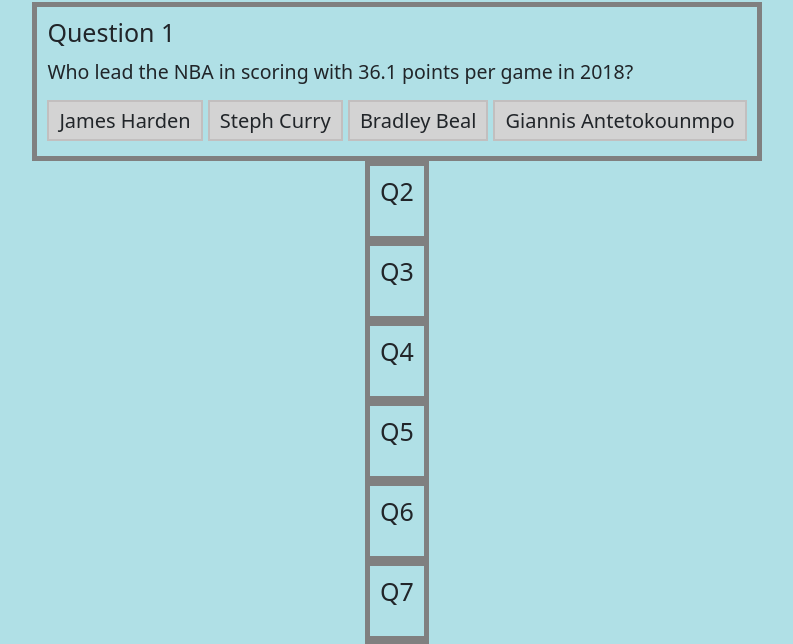
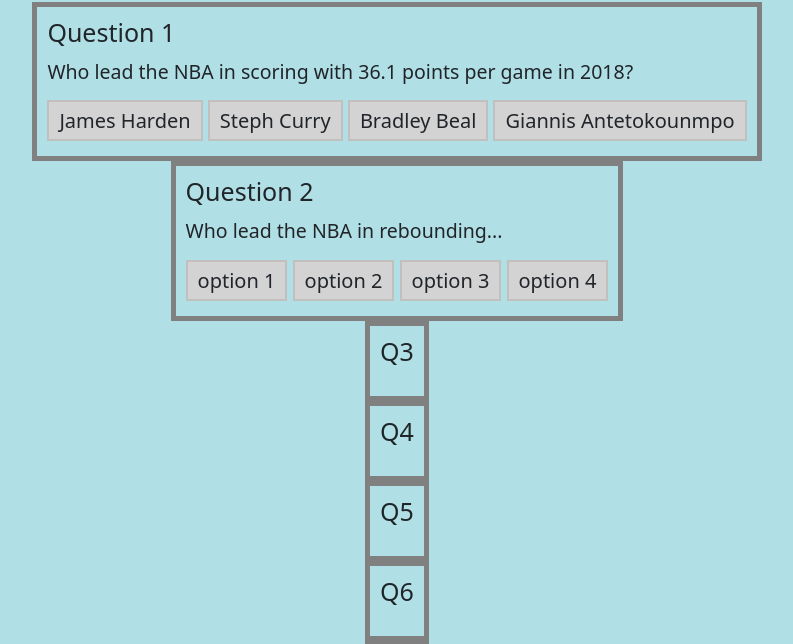
Before and after one commit to zrimshnick/quizgame-zackrimshnick, a React app: page src/index.html in a window 1280 px wide. Shown: the part 145-789 px from the top of the page, without its empty margins (243-1036 px from the left). Built offline with nearby package versions, Linux system fonts and the light colour scheme.

Commit message:
start js

```diff
--- a/src/index.html
+++ b/src/index.html
@@ -34,7 +34,14 @@
         </div>
       </div>
       <div class="question question-2">
-        <h1>Q2</h1>
+        <h1>Question 2</h1>
+        <p>Who lead the NBA in rebounding...</p>
+        <div class="answer-choices">
+          <btn id="q2o1" class="option">option 1</btn>
+          <btn id="q2o2" class="option">option 2</btn>
+          <btn id="q2o3" class="option">option 3</btn>
+          <btn id="q2o4" class="option">option 4</btn>
+        </div>
       </div>
       <div class="question question-3">
         <h1>Q3</h1>
```
Also changed, not shown: src/js/index.js (+9 -0 lines).
